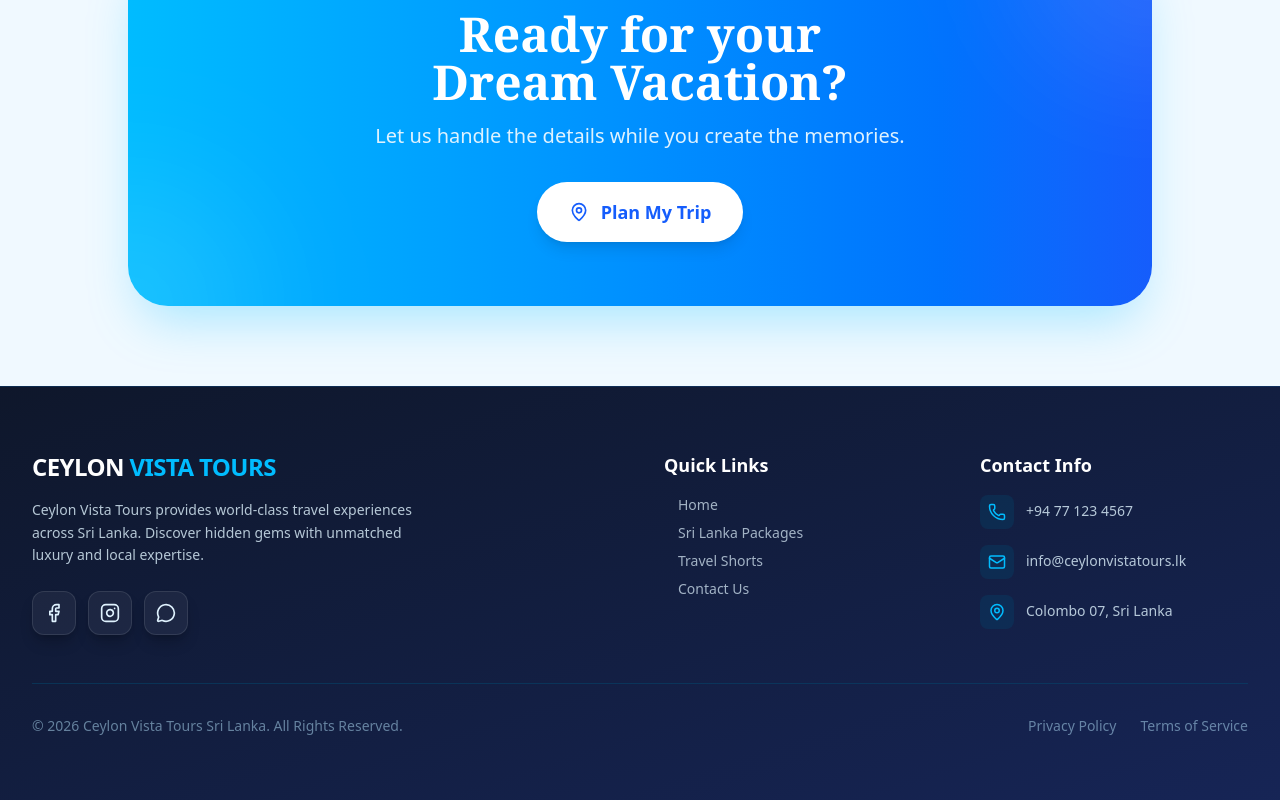
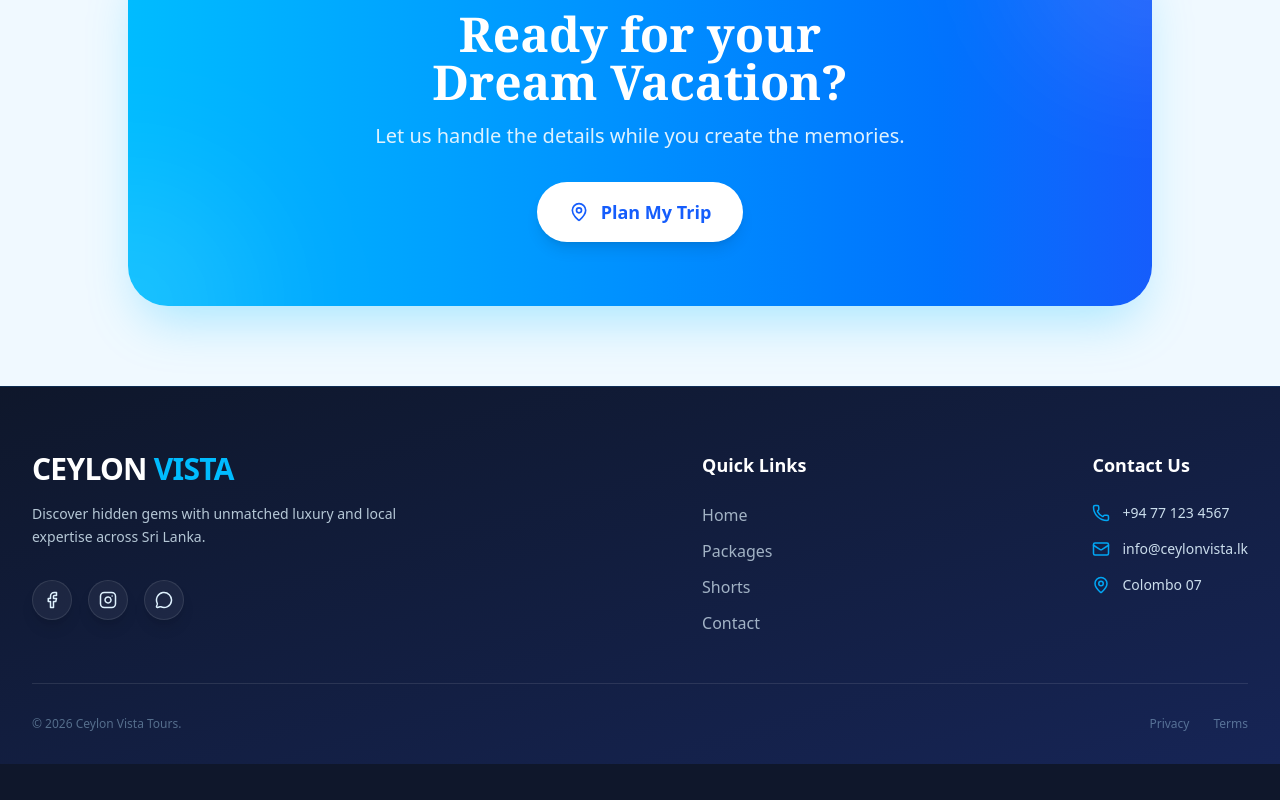
Before and after one commit to dbhagya200/Tourism-website, a React (Vite) app: page /#/ in a window 1280 px wide. Shown: the part 3621-4421 px from the top of the page. After the commit the page ends 4385 px from the top, so only its background shows below. Built offline with nearby package versions, Linux system fonts and the light colour scheme.

Commit message:
modified footer

```diff
--- a/src/view/common/footer/Footer.tsx
+++ b/src/view/common/footer/Footer.tsx
@@ -10,23 +10,23 @@ import {
 
 export function Footer() {
     return (
-        <footer className="bg-gradient-to-br from-slate-900 to-blue-950 border-t border-sky-900/30 py-12 md:py-16 px-6 md:px-8 mt-auto text-white font-sans">
-            <div className="max-w-7xl mx-auto">
-                <div className="grid grid-cols-1 md:grid-cols-2 lg:grid-cols-4 gap-10 md:gap-12 mb-12 text-center md:text-left">
+        <footer className="bg-gradient-to-br from-slate-900 to-blue-950 border-t border-sky-900/30 pt-16 pb-8 px-6 md:px-8 mt-auto text-white font-sans">
+            <div className="max-w-7xl mx-auto text-center lg:text-left">
 
-                    {/* Brand Section */}
-                    <div className="md:col-span-2 lg:col-span-2">
-                        <h2 className="text-2xl font-black tracking-tight text-white mb-4">
-                            CEYLON <span className="text-sky-400">VISTA TOURS</span>
+                {/* DESKTOP LAYOUT: 3 Columns (Brand | Links | Contact) */}
+                <div className="flex flex-col lg:flex-row lg:justify-between gap-10 lg:gap-20">
+
+                    {/* --- COLUMN 1: Brand & Socials --- */}
+                    <div className="flex flex-col items-center lg:items-start max-w-sm mx-auto lg:mx-0">
+                        <h2 className="text-3xl font-black tracking-tight text-white mb-4">
+                            CEYLON <span className="text-sky-400">VISTA</span>
                         </h2>
-                        <p className="text-sky-100/80 mb-6 text-sm leading-relaxed max-w-sm mx-auto md:mx-0">
-                            Ceylon Vista Tours provides world-class travel experiences across
-                            Sri Lanka. Discover hidden gems with unmatched luxury and local
-                            expertise.
+                        <p className="text-sky-100/80 mb-8 text-sm leading-relaxed">
+                            Discover hidden gems with unmatched luxury and local expertise across Sri Lanka.
                         </p>
 
                         {/* Social Icons */}
-                        <div className="flex gap-3 justify-center md:justify-start">
+                        <div className="flex gap-4">
                             {[
                                 { icon: Facebook, href: "https://facebook.com/ceylonvistatours", label: "Facebook" },
                                 { icon: Instagram, href: "https://instagram.com/ceylonvistatours", label: "Instagram" },
@@ -37,76 +37,82 @@ export function Footer() {
                                     href={social.href}
                                     target="_blank"
                                     rel="noopener noreferrer"
-                                    className="w-10 h-10 md:w-11 md:h-11 bg-white/5 border border-white/10 rounded-xl flex items-center justify-center text-sky-100 hover:bg-sky-500 hover:text-white hover:border-sky-500 hover:-translate-y-1 transition-all duration-300 shadow-lg shadow-black/20"
+                                    className="w-10 h-10 bg-white/5 border border-white/10 rounded-full flex items-center justify-center text-sky-100 hover:bg-sky-500 hover:text-white hover:border-sky-500 hover:-translate-y-1 transition-all duration-300 shadow-lg"
                                     aria-label={social.label}
                                 >
-                                    <social.icon size={20} />
+                                    <social.icon size={18} />
                                 </a>
                             ))}
                         </div>
                     </div>
 
-                    {/* Quick Links */}
-                    <div>
-                        <h3 className="font-bold text-white mb-4 text-lg">Quick Links</h3>
-                        <ul className="space-y-3 md:space-y-2 flex flex-col items-center md:items-start">
+                    {/* --- COLUMN 2: Quick Links --- */}
+                    <div className="flex flex-col lg:items-start border-t border-white/10 lg:border-none pt-8 lg:pt-0">
+                        <h3 className="font-bold text-white mb-6 text-lg hidden lg:block">Quick Links</h3>
+
+                        {/* RESPONSIVE:
+                           - Mobile/Tab: 'flex-row justify-center flex-wrap' (One Line)
+                           - Desktop: 'lg:flex-col lg:items-start' (List)
+                        */}
+                        <nav>
+                            <ul className="flex flex-row flex-wrap justify-center gap-6 lg:flex-col lg:gap-3">
                                 {[
                                     { to: "/", label: "Home" },
-                                { to: "/packages", label: "Sri Lanka Packages" },
-                                { to: "/reels", label: "Travel Shorts" },
-                                { to: "/contact", label: "Contact Us" }
+                                    { to: "/packages", label: "Packages" },
+                                    { to: "/reels", label: "Shorts" },
+                                    { to: "/contact", label: "Contact" }
                                 ].map((link) => (
                                     <li key={link.to}>
                                         <Link
                                             to={link.to}
-                                        className="text-sky-100/70 hover:text-sky-400 transition-colors text-sm font-medium flex items-center gap-2 group"
+                                            className="text-sky-100/70 hover:text-white hover:text-sky-400 transition-colors text-sm font-bold uppercase tracking-wide lg:normal-case lg:font-medium lg:text-base lg:tracking-normal"
                                         >
-                                        <span className="w-1.5 h-1.5 rounded-full bg-sky-500/0 group-hover:bg-sky-500 transition-all duration-300 hidden md:block"></span>
                                             {link.label}
                                         </Link>
                                     </li>
                                 ))}
                             </ul>
+                        </nav>
                     </div>
 
-                    {/* Contact Info */}
-                    <div>
-                        <h3 className="font-bold text-white mb-4 text-lg">Contact Info</h3>
-                        <ul className="space-y-4 flex flex-col items-center md:items-start">
-                            <li className="flex flex-col md:flex-row items-center md:items-start gap-2 md:gap-3 group">
-                                <div className="p-2 rounded-lg bg-sky-900/30 text-sky-400 group-hover:bg-sky-500 group-hover:text-white transition-colors duration-300">
-                                    <Phone size={18} />
+                    {/* --- COLUMN 3: Contact Info --- */}
+                    <div className="flex flex-col lg:items-start border-t border-white/10 lg:border-none pt-8 lg:pt-0">
+                        <h3 className="font-bold text-white mb-6 text-lg hidden lg:block">Contact Us</h3>
+
+                        {/* RESPONSIVE:
+                           - Mobile/Tab: 'flex-row justify-center flex-wrap' (One Line)
+                           - Desktop: 'lg:flex-col lg:items-start' (List)
+                        */}
+                        <div className="flex flex-row flex-wrap justify-center gap-6 lg:flex-col lg:gap-4">
+                            {[
+                                { icon: Phone, text: "+94 77 123 4567", href: "tel:+94771234567" },
+                                { icon: Mail, text: "info@ceylonvista.lk", href: "mailto:info@ceylonvistatours.lk" },
+                                { icon: MapPin, text: "Colombo 07", href: "http://googleusercontent.com/maps.google.com/5" }
+                            ].map((item, idx) => (
+                                <div key={idx} className="flex items-center gap-2 lg:gap-3 group">
+                                    <div className="text-sky-500 group-hover:text-white transition-colors">
+                                        <item.icon size={16} className="lg:w-[18px] lg:h-[18px]" />
                                     </div>
-                                <span className="text-sky-100/80 text-sm md:mt-1.5">+94 77 123 4567</span>
-                            </li>
-                            <li className="flex flex-col md:flex-row items-center md:items-start gap-2 md:gap-3 group">
-                                <div className="p-2 rounded-lg bg-sky-900/30 text-sky-400 group-hover:bg-sky-500 group-hover:text-white transition-colors duration-300">
-                                    <Mail size={18} />
+                                    <a
+                                        href={item.href}
+                                        className="text-sky-100/90 text-sm font-medium hover:text-sky-400 transition-colors whitespace-nowrap"
+                                    >
+                                        {item.text}
+                                    </a>
                                 </div>
-                                <span className="text-sky-100/80 text-sm md:mt-1.5">
-                                    info@ceylonvistatours.lk
-                                </span>
-                            </li>
-                            <li className="flex flex-col md:flex-row items-center md:items-start gap-2 md:gap-3 group">
-                                <div className="p-2 rounded-lg bg-sky-900/30 text-sky-400 group-hover:bg-sky-500 group-hover:text-white transition-colors duration-300">
-                                    <MapPin size={18} />
+                            ))}
                         </div>
-                                <span className="text-sky-100/80 text-sm md:mt-1.5">
-                                    Colombo 07, Sri Lanka
-                                </span>
-                            </li>
-                        </ul>
                     </div>
                 </div>
 
-                {/* Divider */}
-                <div className="border-t border-sky-900/50 pt-8 flex flex-col md:flex-row justify-between items-center gap-4 text-center md:text-left">
-                    <p className="text-sky-200/50 text-xs md:text-sm">
-                        &copy; 2026 Ceylon Vista Tours Sri Lanka. All Rights Reserved.
+                {/* --- BOTTOM: Copyright --- */}
+                <div className="border-t border-white/10 mt-12 pt-8 flex flex-col md:flex-row justify-between items-center gap-4 text-xs text-sky-200/40">
+                    <p>
+                        © 2026 Ceylon Vista Tours.
                     </p>
-                    <div className="flex gap-6 text-xs md:text-sm text-sky-200/50">
-                        <Link to="#" className="hover:text-sky-400 transition-colors">Privacy Policy</Link>
-                        <Link to="#" className="hover:text-sky-400 transition-colors">Terms of Service</Link>
+                    <div className="flex gap-6">
+                        <Link to="#" className="hover:text-sky-400 transition-colors">Privacy</Link>
+                        <Link to="#" className="hover:text-sky-400 transition-colors">Terms</Link>
                     </div>
                 </div>
             </div>
```
Lines whose indentation alone changed are shown as unchanged.
